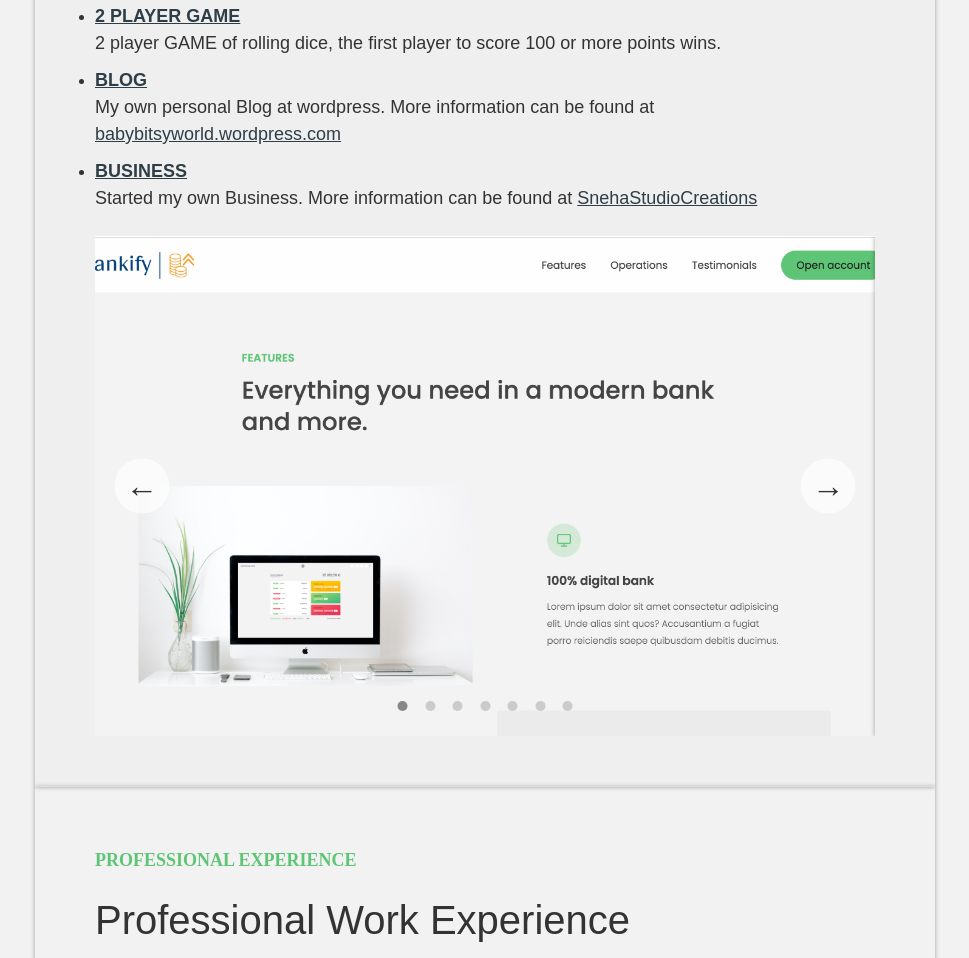
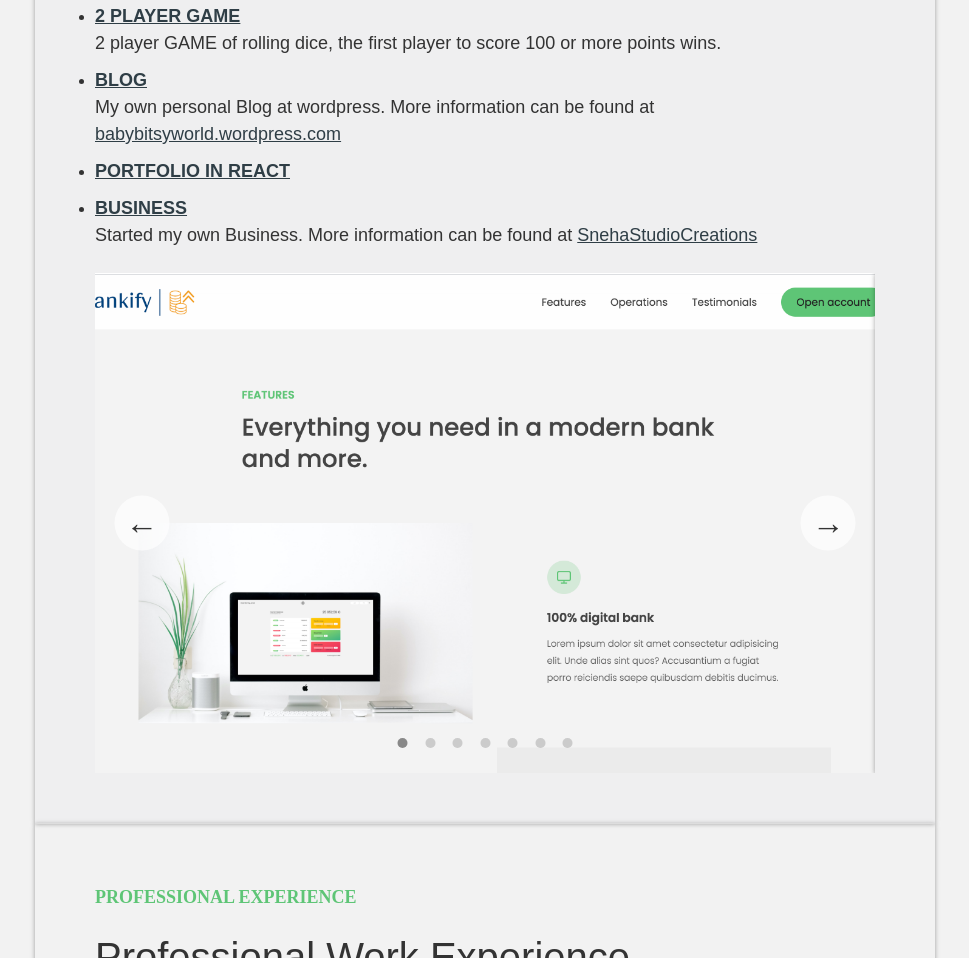
Before and after one commit to snehapantwork/snehatech, a plain HTML site: page index.html in a window 1280 px wide. Shown: the part 2035-2993 px from the top of the page, without its empty margins (155-1124 px from the left). Drawn offline with nearby package versions, Linux system fonts and the light colour scheme.

Commit message:
PORTFOLIO ADDED

```diff
--- a/index.html
+++ b/index.html
@@ -132,6 +132,10 @@
               My own personal Blog at wordpress. More information can be found at  <a href="https://babybitsyworld.wordpress.com/" target="_blank"><u>babybitsyworld.wordpress.com</u></a>
           </p>
         </li>
+        <li>
+          <a href="SUB/PORTFOLIO/dist/" target="_blank"><h3>PORTFOLIO IN REACT</h3> </a>
+
+      </li>
         <li>
 
 
```
Also changed, not shown: 7 other files.
